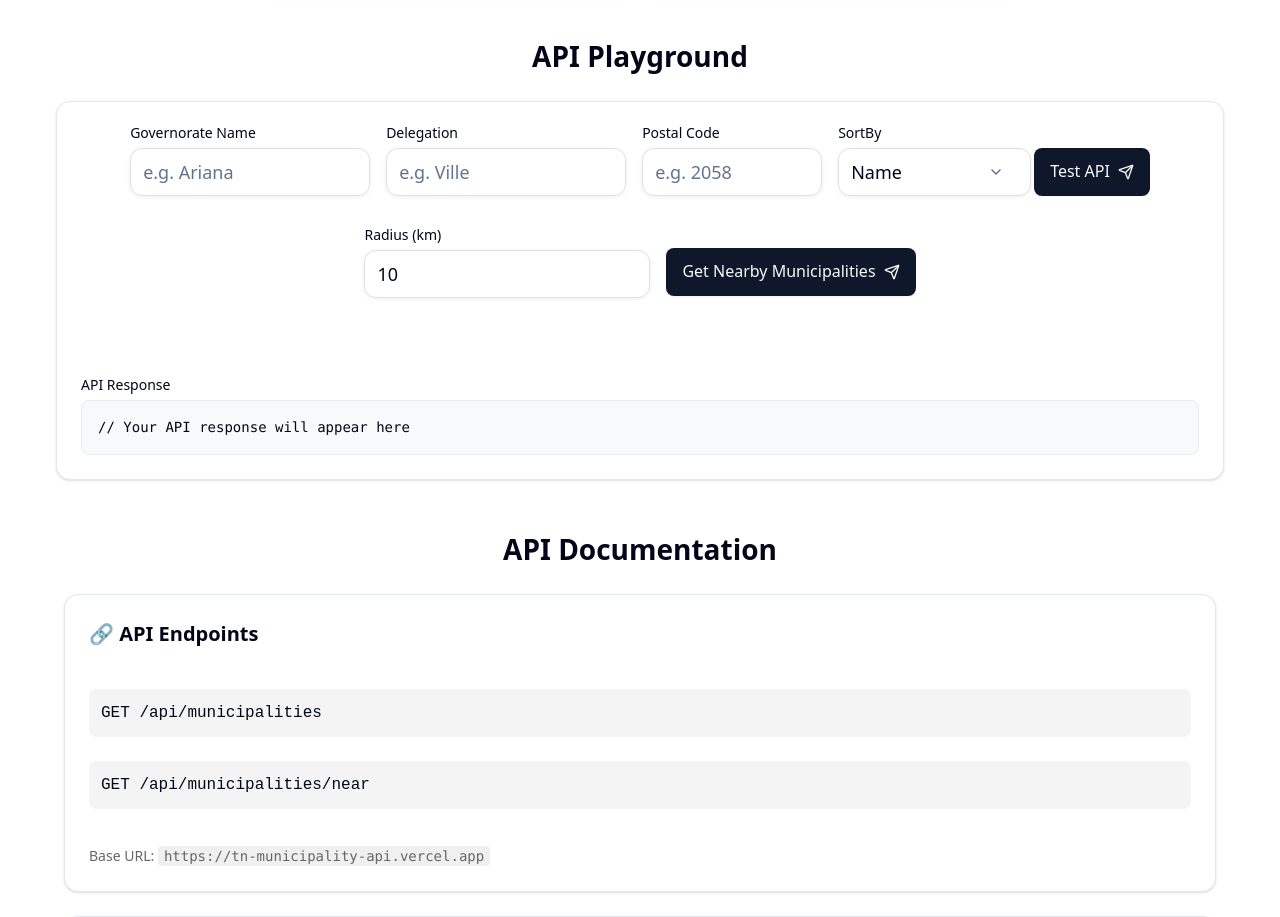
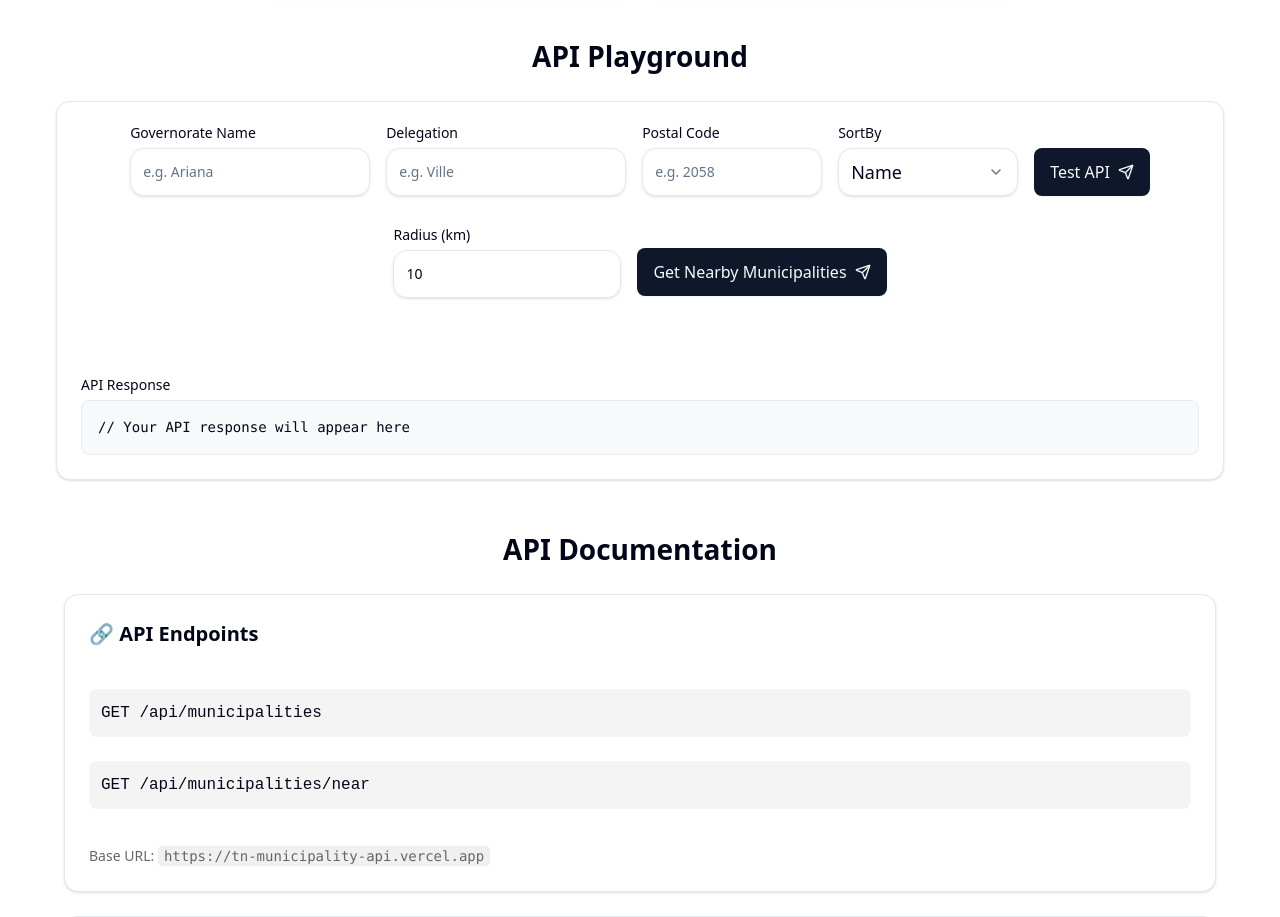
Before and after one commit to youssef-of-web/tn-municipality-api, a Next.js app: page / in a window 1280 px wide. Shown: the part 920-1837 px from the top of the page. Built offline with nearby package versions, Linux system fonts and the light colour scheme.

Commit message:
Refactor ApiPlayground component: replace inline styles with Tailwind CSS classes for improved readability and maintainability.

```diff
--- a/components/ApiPlayground.tsx
+++ b/components/ApiPlayground.tsx
@@ -110,16 +110,10 @@ export function ApiPlayground({
       <Card style={{ padding: 24 }}>
         <form
           onSubmit={routeAPI}
-          style={{
-            display: "flex",
-            flexWrap: "wrap",
-            gap: 16,
-            justifyContent: "center",
-            marginBottom: 24,
-          }}
+          className="flex flex-wrap gap-4 justify-center mb-6"
         >
-          <div style={{ minWidth: 180, flex: "1 1 180px", maxWidth: 240 }}>
-            <Label htmlFor="name" style={{ marginBottom: 8, display: "block" }}>
+          <div className="min-w-[180px] max-w-[240px] flex-1">
+            <Label htmlFor="name" className="mb-2 block">
               Governorate Name
             </Label>
             <Input
@@ -127,22 +121,11 @@ export function ApiPlayground({
               value={name}
               onChange={(e) => setName(e.target.value)}
               placeholder="e.g. Ariana"
-              style={{
-                borderRadius: 12,
-                boxShadow: "0 1px 4px #0001",
-                border: "1.5px solid #e0e0e0",
-                transition: "border 0.2s",
-                outline: "none",
-                height: 48,
-                fontSize: 18,
-              }}
+              className="rounded-xl shadow-sm border border-gray-200 transition duration-200 outline-none h-12 text-lg w-full"
             />
           </div>
-          <div style={{ minWidth: 180, flex: "1 1 180px", maxWidth: 240 }}>
-            <Label
-              htmlFor="delegation"
-              style={{ marginBottom: 8, display: "block" }}
-            >
+          <div className="min-w-[180px] max-w-[240px] flex-1">
+            <Label htmlFor="delegation" className="mb-2 block">
               Delegation
             </Label>
             <Input
@@ -150,22 +133,11 @@ export function ApiPlayground({
               value={delegation}
               onChange={(e) => setDelegation(e.target.value)}
               placeholder="e.g. Ville"
-              style={{
-                borderRadius: 12,
-                boxShadow: "0 1px 4px #0001",
-                border: "1.5px solid #e0e0e0",
-                transition: "border 0.2s",
-                outline: "none",
-                height: 48,
-                fontSize: 18,
-              }}
+              className="rounded-xl shadow-sm border border-gray-200 transition duration-200 outline-none h-12 text-lg w-full"
             />
           </div>
-          <div style={{ minWidth: 140, flex: "1 1 140px", maxWidth: 180 }}>
-            <Label
-              htmlFor="postalCode"
-              style={{ marginBottom: 8, display: "block" }}
-            >
+          <div className="min-w-[140px] max-w-[180px] flex-1">
+            <Label htmlFor="postalCode" className="mb-2 block">
               Postal Code
             </Label>
             <Input
@@ -173,106 +145,53 @@ export function ApiPlayground({
               value={postalCode}
               onChange={(e) => setPostalCode(e.target.value)}
               placeholder="e.g. 2058"
-              style={{
-                borderRadius: 12,
-                boxShadow: "0 1px 4px #0001",
-                border: "1.5px solid #e0e0e0",
-                transition: "border 0.2s",
-                outline: "none",
-                height: 48,
-                fontSize: 18,
-              }}
+              className="rounded-xl shadow-sm border border-gray-200 transition duration-200 outline-none h-12 text-lg w-full"
             />
           </div>
-          <div style={{ minWidth: 140, flex: "1 1 140px", maxWidth: 180 }}>
-            <Label
-              htmlFor="postalCode"
-              style={{ marginBottom: 8, display: "block" }}
-            >
+          <div className="min-w-[140px] max-w-[180px] flex-1">
+            <Label htmlFor="sortBy" className="mb-2 block">
               SortBy
             </Label>
             <Select
               id="sortBy"
               value={sortBy}
               onChange={(e) => setSortBy(e.target.value)}
-              style={{
-                borderRadius: 12,
-                boxShadow: "0 1px 4px #0001",
-                border: "1.5px solid #e0e0e0",
-                transition: "border 0.2s",
-                outline: "none",
-                height: 48,
-                fontSize: 18,
-              }}
+              className="rounded-xl shadow-sm border border-gray-200 transition duration-200 outline-none h-12 text-lg w-full"
             >
               <option value="name">Name</option>
               <option value="nameAr">NameAr (Arabic)</option>
             </Select>
           </div>
-          <div style={{ alignSelf: "end" }}>
+          <div className="flex items-end">
             <Button
               type="submit"
               value="filter"
               disabled={loading}
               size="lg"
-              style={{
-                display: "flex",
-                alignItems: "center",
-                gap: 8,
-                height: 48,
-                fontSize: 16,
-                fontWeight: 500,
-              }}
+              className="flex items-center gap-2 h-12 text-base font-medium w-full md:w-auto justify-center"
             >
               {loading ? "Loading..." : "Test API"} <Send size={18} />
             </Button>
           </div>
-          <div
-            style={{
-              display: "flex",
-              gap: 16,
-              justifyContent: "center",
-              marginBottom: 16,
-              marginTop: 16,
-            }}
-          >
-            <div>
-              <Label
-                htmlFor="radius"
-                style={{ marginBottom: 8, display: "block" }}
-              >
+          <div className="flex flex-col md:flex-row gap-4 justify-center mb-4 mt-4 w-full">
+            <div className="flex flex-col w-full md:w-auto">
+              <Label htmlFor="radius" className="mb-2 block">
                 Radius (km)
               </Label>
               <Input
                 id="radius"
-                style={{
-                  borderRadius: 12,
-                  boxShadow: "0 1px 4px #0001",
-                  border: "1.5px solid #e0e0e0",
-                  transition: "border 0.2s",
-                  outline: "none",
-                  height: 48,
-                  fontSize: 18,
-                  marginBottom: 16,
-                  width: "fit-content",
-                }}
+                className="rounded-xl shadow-sm border border-gray-200 transition duration-200 outline-none h-12 text-lg mb-4 w-full md:w-auto"
                 value={radius}
                 onChange={(e) => setRadius(Number(e.target.value))}
+                type="number"
+                min={0}
               />
             </div>
             <Button
               type="submit"
               value="getNearby"
               size="lg"
-              style={{
-                display: "flex",
-                alignItems: "center",
-                gap: 8,
-                height: 48,
-                fontSize: 16,
-                fontWeight: 500,
-                marginTop: 20,
-              }}
+              className="flex items-center gap-2 h-12 text-base font-medium mt-2 md:mt-5 w-full md:w-auto justify-center"
             >
               {loading_ ? "Loading..." : "Get Nearby Municipalities"}{" "}
               <Send size={18} />
```
